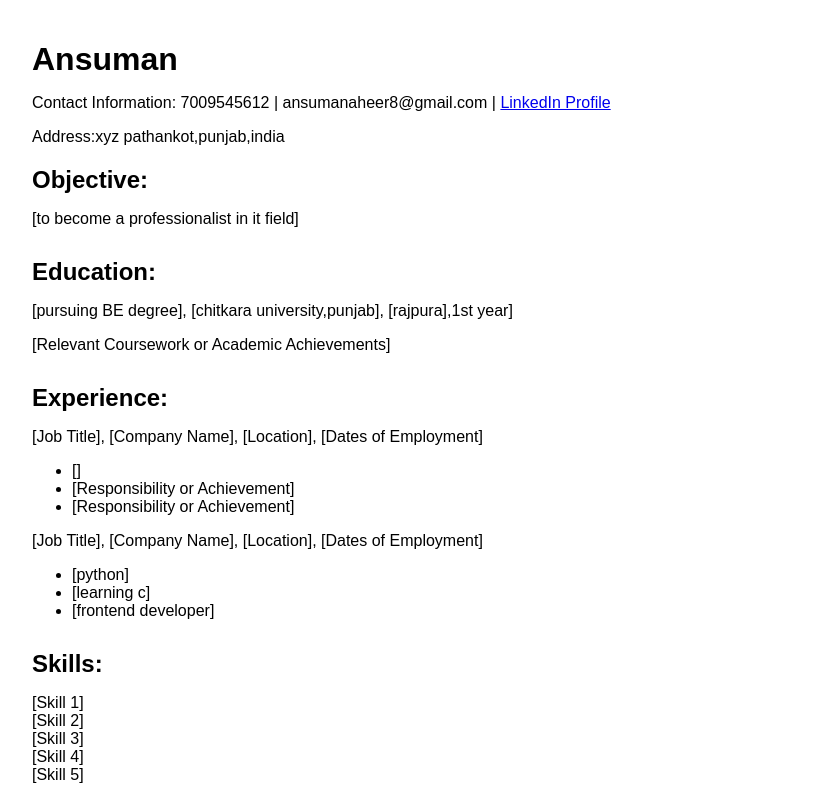
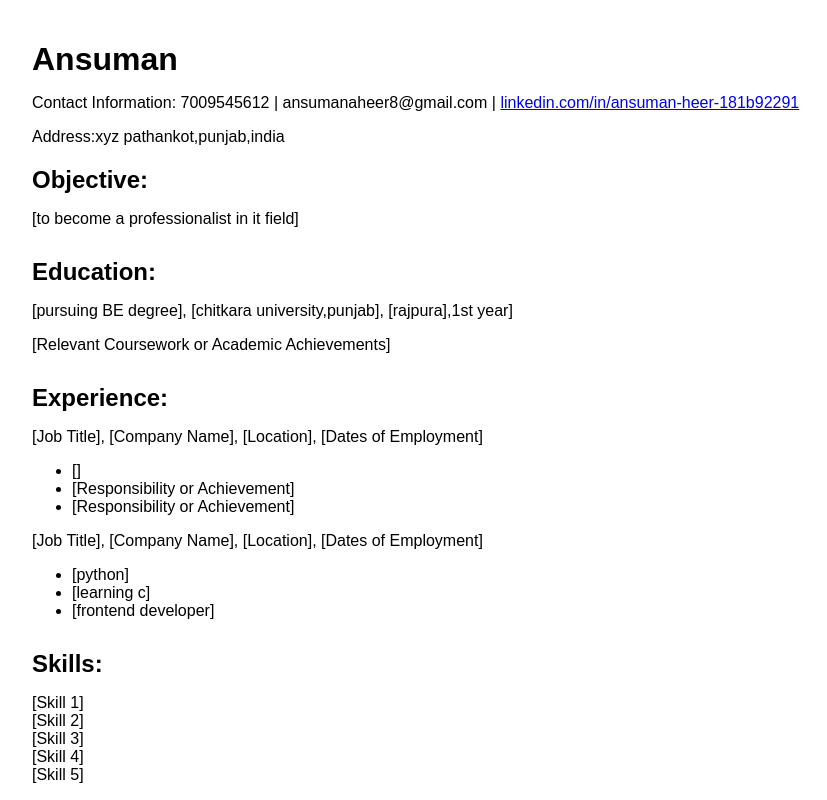
Before and after one commit to dudeisdead123/my-portfolio, a plain HTML site: page empty.html in a window 1280 px wide. Shown: the top 800 px of the page, without its empty margins (208-1035 px from the left). Drawn offline with Linux system fonts and the light colour scheme.

Commit message:
commit 2

```diff
--- a/empty.html
+++ b/empty.html
@@ -41,7 +41,7 @@
     <div class="container">
         <header>
             <h1>Ansuman</h1>
-            <p> Contact Information: 7009545612 | ansumanaheer8@gmail.com | <a href="Your LinkedIn Profile URL" target="_blank">LinkedIn Profile</a></p>
+            <p> Contact Information: 7009545612 | ansumanaheer8@gmail.com | <a href="Your LinkedIn Profile URL" target="_blank">linkedin.com/in/ansuman-heer-181b92291</a></p>
             <p>Address:xyz pathankot,punjab,india</p>
         </header>
 
```
